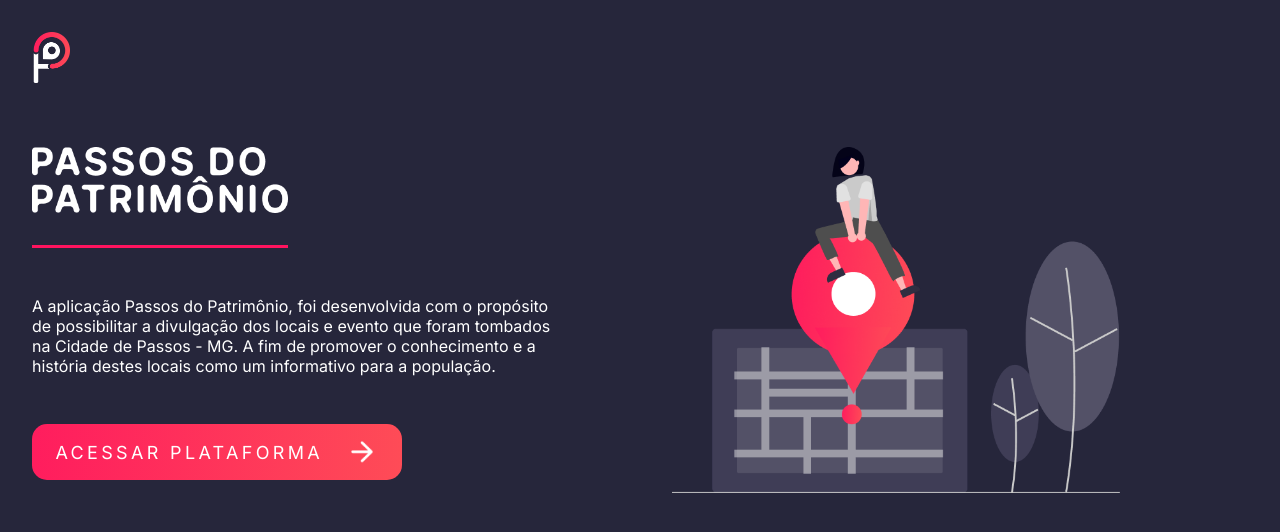
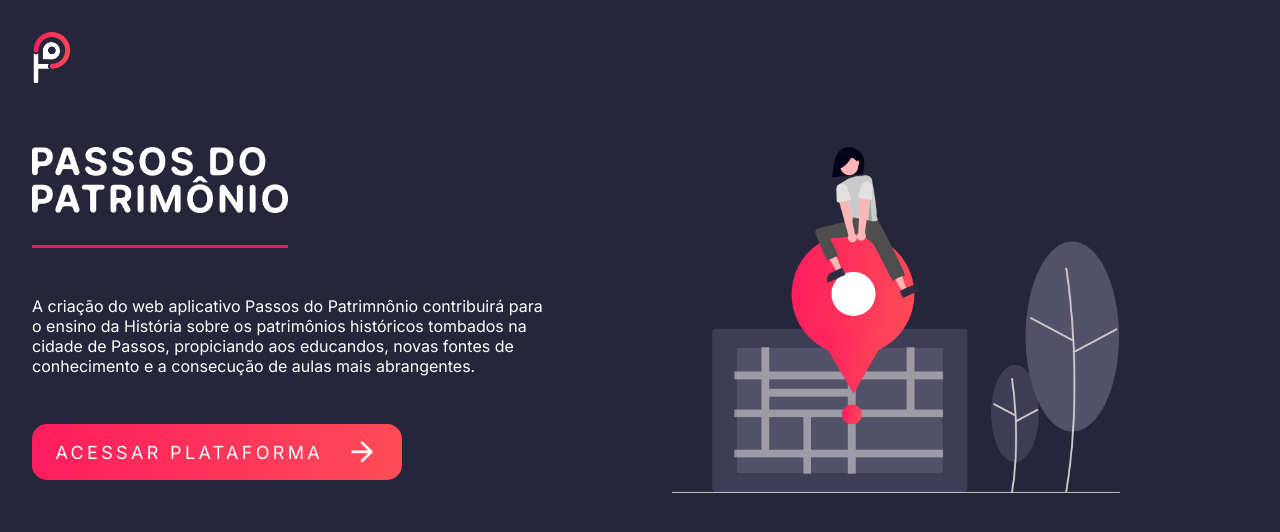
Before and after one commit to dinamous/passos-do-patrimonio, a React (Create React App) app: page / in a window 1280 px wide. Shown: the top 532 px of the page. Built offline with nearby package versions, Linux system fonts and the light colour scheme.

Commit message:
alteração do texto iicial

```diff
--- a/src/components/Landing/index.js
+++ b/src/components/Landing/index.js
@@ -17,7 +17,7 @@ function ItemMenu(props) {
       <div className="landing-main">
         <div className="left">
           <img src={nomeapp} alt="Passos do patrimônio" />
-          <p>A aplicação Passos do Patrimônio, foi desenvolvida com o propósito de possibilitar a divulgação dos locais e evento que foram tombados na Cidade de Passos - MG. A fim de promover o conhecimento e a história destes locais como um informativo para a população.</p>
+          <p>A criação do web aplicativo Passos do Patrimnônio contribuirá para o ensino da História sobre os patrimônios históricos tombados na cidade de Passos, propiciando aos educandos, novas fontes de conhecimento e a consecução de aulas mais abrangentes.</p>
           <Link to="/app">ACESSAR PLATAFORMA <img src={arrow} alt="" /></Link>
         </div>
         <div className="right">
```
